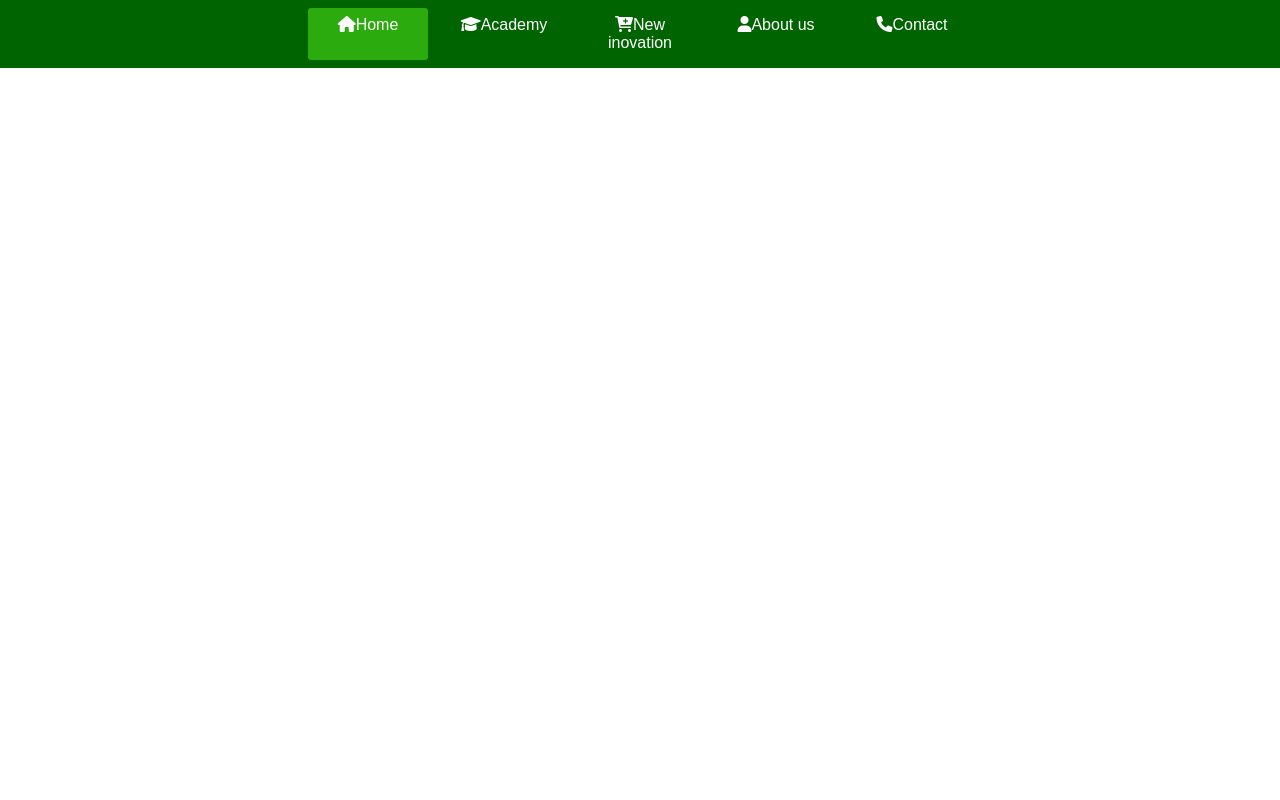
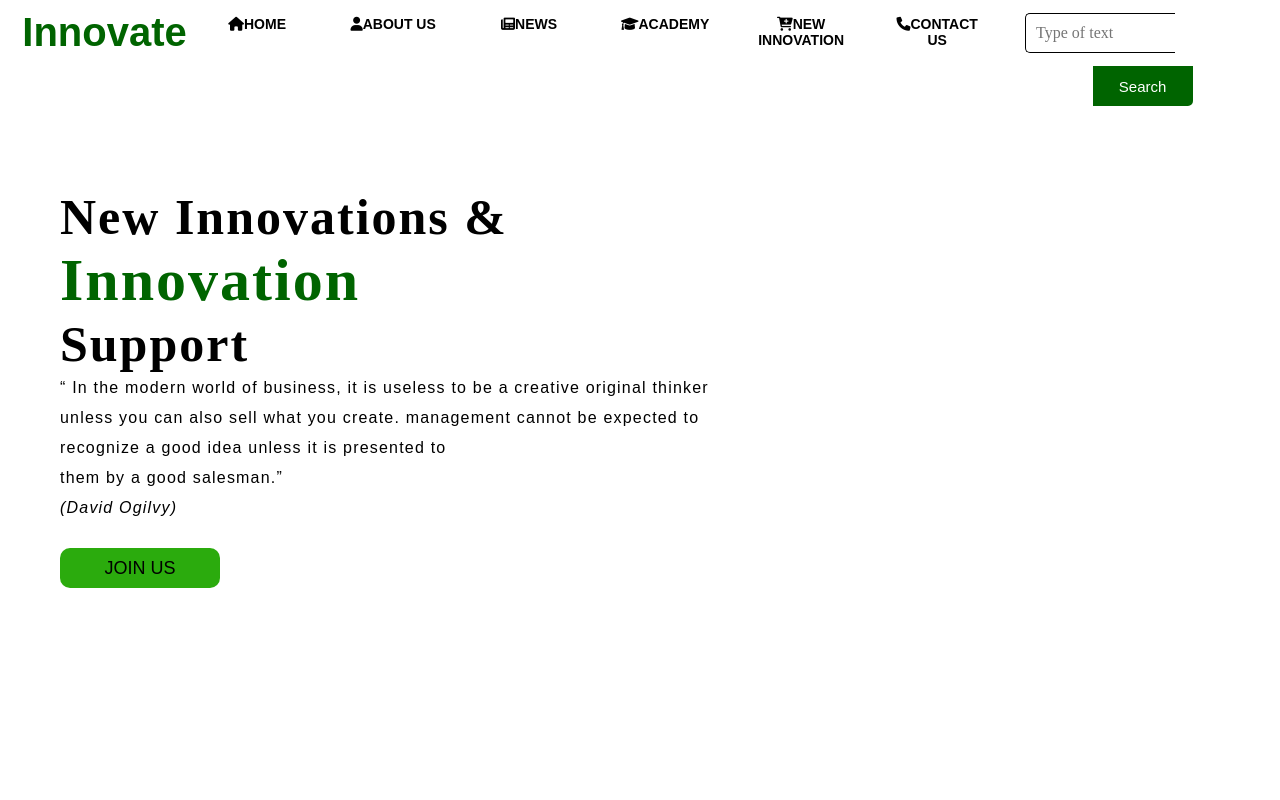
Before and after one commit to dula2000/Main-Project, a PHP site: page / in a window 1280 px wide. Run offline with PHP 8.4, Linux system fonts and the light colour scheme.

Commit message:
home page

```diff
--- a/Index.css
+++ b/Index.css
@@ -6,36 +6,58 @@
 }
 body
 {
-    background-image: url(file:///C:/Users/HP/Downloads/background.jpg.jpg);
+    font-family: sans-serif;
+    background-image: url(file:///C:/Users/HP/Downloads/bg2.jpg);
     background-size: cover;
     background-position: center;
-    font-family: sans-serif;
 }
+
 .Menu-bar
 {
-    background: rgb(0,100,0);
+    width: 100%;
+    height: 80px;
+    margin: auto;
     text-align: center;
+    display: flex;
+    justify-content: space-between;
+
+}
+.logo
+{
+    width: 200px;
+    float: left;
+    height: 70px;
+    color: rgb(0,100,0);
+    font-family: Arial;
+    font-size: 40px;
+    padding-left: 20px;
+    padding-top: 10px;
+    float: left;
 }
 .Menu-bar ul
 {
     display: inline-flex;
     list-style: none;
-    color: white;
+    color: black;
 }
 .Menu-bar ul li
 {
     width: 120px;
     margin: 8px;
     padding: 8px;
+    float: left;
+    font-size: 14px;
+    position: relative;
 }
 .Menu-bar ul li a
 {
     text-decoration: none;
-    color: white;
+    color: black;
+    font-weight: bold;
 }
-.active, .Menu-bar ul li:hover
+.Menu-bar ul li a:hover
 {
-    background: #2bab0d;
+    color: #2bab0d;
     border-radius: 3px;
 }
 .Menu-bar .fa
@@ -51,21 +73,20 @@ body
 {
     display: block;
     position: absolute;
-    background: rgb(0,100,0);
-    margin-top: 15px;
+    margin-top: 5px;
     margin-left: -15px;
 }
 .Menu-bar ul li:hover .sub-menu-1 ul
 {
     display: block;
-    margin: 10px;
+    margin: 8px;
 
 }
 .Menu-bar ul li:hover .sub-menu-1 li
 {
     width: 150px;
     padding: 10px;
-    border-bottom: 1px dotted white;
+    border-bottom: 1px dotted black;
     background: transparent;
     border-radius: 0;
     text-align: left;
@@ -76,7 +97,7 @@ body
 }
 .Menu-bar ul li:hover .sub-menu-1 ul li a:hover
 {
-    color: #b2ff00;
+    color: #2bab0d;
 }
 .fa-angle-right
 {
@@ -90,7 +111,101 @@ body
 {
     position: absolute;
     display: block;
-    margin-top: -40px;
+    margin-top: -50px;
     margin-left: 140px;
-    background-color: rgb(0,100,0);
 }
+.search
+{
+    width: 250px;
+    float: left;
+    margin-left: 20px;
+    margin-right: 20px;
+}
+.srch
+{
+    font-family: 'Times New Roman';
+    width: 150px;
+    height: 40px;
+    background: transparent;
+    border: 1px solid black;
+    margin-top: 13px;
+    color: black;
+    border-right: none;
+    font-size: 16px;
+    float: left;
+    padding: 10px;
+    border-bottom-left-radius: 5px;
+    border-top-left-radius: 5px;
+}
+.btn
+{
+    width: 100px;
+    height: 40px;
+    background: rgb(0,100,0);
+    border: 2px solid rgb(0,100,0);
+    margin-top: 13px;
+    color: white;
+    font-size: 15px;
+    border-bottom-right-radius: 5px;
+    border-bottom-right-radius: 5px;
+}
+.btn :focus
+{
+    outline: none;
+}
+.srch:focus
+{
+    outline: none;
+}
+.content
+{
+    width: 1200px;
+    height: auto;
+    margin: auto;
+    color: black;
+    position: relative;
+}
+.content .par
+{
+    padding-left: 20px;
+    padding-bottom: 25px;
+    font-family: Arial;
+    letter-spacing: 1.2px;
+    line-height: 30px;
+}
+.content h1
+{
+    font-family: 'Times New Roman';
+    font-size: 50px;
+    padding-left: 20px;
+    margin-top: 9%;
+    letter-spacing: 2px;
+}
+.content .cn
+{
+    width: 160px;
+    height: 40px;
+    background: #2bab0d;
+    border: none;
+    margin-bottom: 10px;
+    margin-left: 20px;
+    font-size: 18px;
+    border-radius: 10px;
+    cursor: pointer;
+    transition: .4s ease;
+}
+.content .cn a
+{
+    text-decoration: none;
+    color: black;
+    transition: .3s ease;
+}
+.cn:hover
+{
+    background: yellowgreen;
+}
+.content span
+{
+    color: rgb(0,100,0);
+    font-size: 60px;
+}
--- a/Index.html
+++ b/Index.html
@@ -1,33 +1,15 @@
 <html>
 <head>
-<title>Drop down menu</title>
+<title>Innovate-1-Home page</title>
 <link rel="stylesheet" href="Index.css">
 <link rel="stylesheet" href="https://cdnjs.cloudflare.com/ajax/libs/font-awesome/6.0.0-beta3/css/all.min.css">
 </head>
 <body>
-    <div class="Menu-bar">
+     <div class="Menu-bar">  <!--Creating nav bar and dop down list-->
+        <h2 class="logo">Innovate</h2> <!--display the logo-->
             <ul>
-        <li class="active"><a href="#"><i class="fas fa-home"></i>Home</a></li>
-        <li><a href="#"><i class="fas fa-graduation-cap"></i></i>Academy</a>
-            <div class="sub-menu-1">
-                <ul>
-                    <li class="hover-me"><a href="#">Strategic growth mindset and training</a><i class="fas fa-angle-right"></i>
-                    <div class="sub-menu-2">
-                        <ul>
-                            <li><a href="#">Importance</a></li>
-                            <li><a href="#">Benefits</a></li>
-                        </ul>
-                    </div>
-                    </li>
-                    <li><a href="#">Innovation creativity training</a></li>
-                    <li><a href="#">Business model training</a></li>
-                    <li><a href="#">Design thinking training</a></li>
-                    <li><a href="#">Institution in Sri Lanka</a></li>
-                </ul>
-            </div>
-        </li>
-        <li><a href="#"><i class="fas fa-cart-plus"></i>New inovation</a></li>
-        <li><a href="#"><i class="fas fa-user"></i>About us</a>
+                <li><a href="Index.html"><i class="fas fa-home"></i>HOME</a></li>
+                <li><a href="#"><i class="fas fa-user"></i>ABOUT US</a>
                     <div class="sub-menu-1">
                         <ul>
                             <li><a href="#">Mission</a></li>
@@ -36,8 +18,47 @@
                         </ul>
                     </div>
                 </li>
-        <li><a href="#"><i class="fas fa-phone"></i>Contact</a></li>
+                <li><a href="News.html"><i class="fas fa-newspaper"></i>NEWS</a></li>
+                <li><a href="#"><i class="fas fa-graduation-cap"></i></i>ACADEMY</a>
+                    <div class="sub-menu-1">
+                        <ul>
+                            <li class="hover-me"><a href="Strategicgrowth.html">Strategic growth mindset training</a><i class="fas fa-angle-right"></i>
+                            <div class="sub-menu-2">
+                                <ul>
+                                    <li><a href="#">Importance</a></li>
+                                    <li><a href="#">Benefits</a></li>
                                 </ul>
+                            </div>
+                            </li>
+                            <li><a href="Business Model Thinking.html">Business model thinking</a></li>
+                            <li><a href="Innovationcreativity.html">Innovation creativity training</a></li>
+                            <li><a href="designthinking.html">Design thinking training</a></li>
+                            <li><a href="Institutionalsupport.html">Institution in Sri Lanka</a></li>
+                        </ul>
+                    </div>
+                </li>
+                <li><a href="newinventors.html"><i class="fas fa-cart-plus"></i>NEW INNOVATION</a></li>
+                <li><a href=""><i class="fas fa-phone"></i>CONTACT US</a></li>
+            </ul>
+        <div class="search">  <!--Creating search bar-->
+            <input class="srch" type="search" name="" placeholder="Type of text">
+            <a href="#"><button class="btn">Search</button></a>
+        </div>
+    </div>
+    <div class="main-1">
+        <div class="content">  <!--description and quote-->
+            <h1>New Innovations & <br><span>Innovation</span><br>Support</h1>
+            <p class="par">
+                <q>
+                    In the modern world of business, it is useless to be a creative original thinker<br>unless you can also sell what you create.
+                    management cannot be expected to<br>recognize a good idea unless it is presented to<br>them by a good salesman.</q><br>
+                    <em>(David Ogilvy)</em>
+            </p>
+            <button class="cn"><a href="Innovationcreativity.html">JOIN US</a></button>
+        </div>
     </div>
 </body>
 </html>
+<!--Strategic growth mindset
+Innovation creativity
+Design thinking-->
```
Lines whose indentation alone changed are shown as unchanged.
